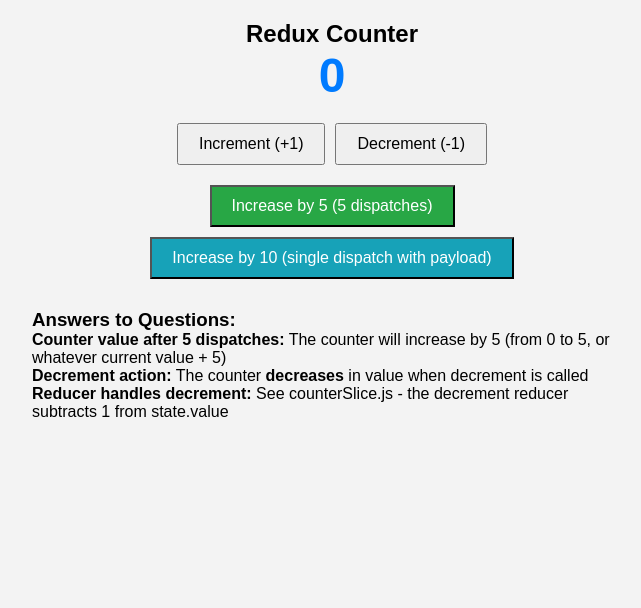
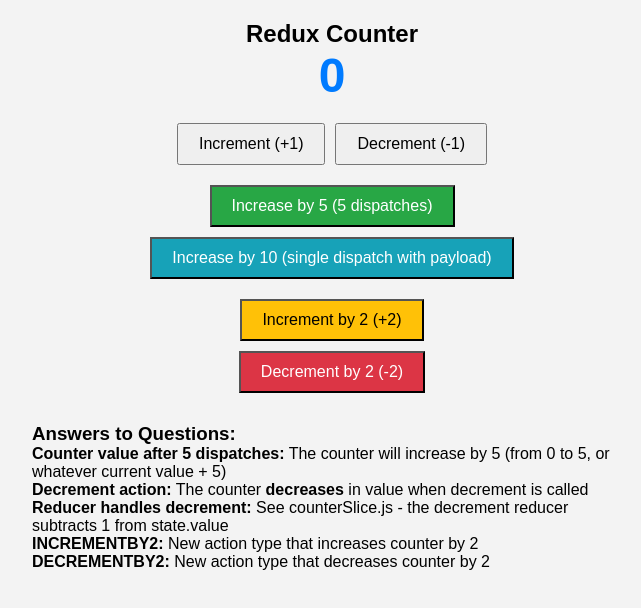
Before and after one commit to Abhishek-Gharat/Sign-Up, a React (Vite) app in the folder my-react-app/: page /counter in a window 1280 px wide. Shown: the top 608 px of the page, without its empty margins (308-949 px from the left). Built offline with nearby package versions, Linux system fonts and the light colour scheme.

Commit message:
Add INCREMENTBY2 and DECREMENTBY2 action types to Redux counter
- Added incrementBy2 reducer that increases counter by 2
- Added decrementBy2 reducer that decreases counter by 2
- Updated Counter component with new action buttons
- Updated action exports in counterSlice.js

```diff
--- a/my-react-app/src/components/Counter/Counter.jsx
+++ b/my-react-app/src/components/Counter/Counter.jsx
@@ -1,6 +1,6 @@
 // Counter.jsx - Component demonstrating Redux usage
 import { useSelector, useDispatch } from 'react-redux';
-import { increment, decrement, incrementByAmount } from '../../store/counterSlice';
+import { increment, decrement, incrementByAmount, incrementBy2, decrementBy2 } from '../../store/counterSlice';
 
 function Counter() {
   const count = useSelector((state) => state.counter.value);
@@ -59,11 +59,31 @@ function Counter() {
         </button>
       </div>
 
+      <div style={{ marginTop: '20px' }}>
+        <button
+          onClick={() => dispatch(incrementBy2())}
+          style={{ padding: '10px 20px', fontSize: '16px', backgroundColor: '#ffc107', color: '#000' }}
+        >
+          Increment by 2 (+2)
+        </button>
+      </div>
+
+      <div style={{ marginTop: '10px' }}>
+        <button
+          onClick={() => dispatch(decrementBy2())}
+          style={{ padding: '10px 20px', fontSize: '16px', backgroundColor: '#dc3545', color: 'white' }}
+        >
+          Decrement by 2 (-2)
+        </button>
+      </div>
+
       <div style={{ marginTop: '30px', textAlign: 'left', maxWidth: '600px', margin: '30px auto' }}>
         <h3>Answers to Questions:</h3>
         <p><strong>Counter value after 5 dispatches:</strong> The counter will increase by 5 (from 0 to 5, or whatever current value + 5)</p>
         <p><strong>Decrement action:</strong> The counter <strong>decreases</strong> in value when decrement is called</p>
         <p><strong>Reducer handles decrement:</strong> See counterSlice.js - the decrement reducer subtracts 1 from state.value</p>
+        <p><strong>INCREMENTBY2:</strong> New action type that increases counter by 2</p>
+        <p><strong>DECREMENTBY2:</strong> New action type that decreases counter by 2</p>
       </div>
     </div>
   );
--- a/my-react-app/src/store/counterSlice.js
+++ b/my-react-app/src/store/counterSlice.js
@@ -15,9 +15,15 @@ const counterSlice = createSlice({
     },
     incrementByAmount: (state, action) => {
       state.value += action.payload;
+    },
+    incrementBy2: (state) => {
+      state.value += 2;
+    },
+    decrementBy2: (state) => {
+      state.value -= 2;
     }
   }
 });
 
-export const { increment, decrement, incrementByAmount } = counterSlice.actions;
+export const { increment, decrement, incrementByAmount, incrementBy2, decrementBy2 } = counterSlice.actions;
 export default counterSlice.reducer;
```
